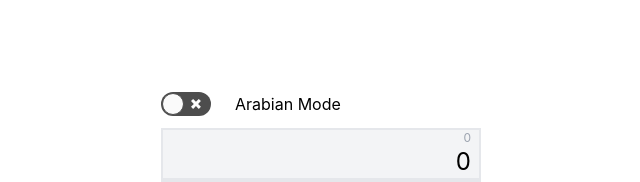
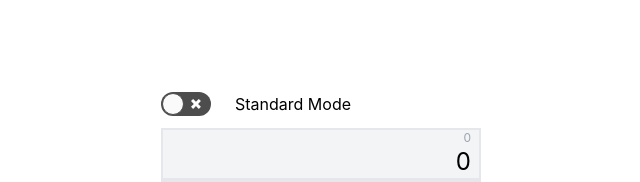
Before and after one commit to bpatterson910/react-calculator, a React (Create React App) app: page / in a window 1280 px wide. Shown: the top 182 px of the page, without its empty margins (319-959 px from the left). Built offline with nearby package versions, Linux system fonts and the light colour scheme.

Commit message:
fix label

```diff
--- a/src/views/Calculator.js
+++ b/src/views/Calculator.js
@@ -73,7 +73,7 @@ const Calculator = () => {
               checked={modeSwitch}
               onChange={() => onSwitchMode()}
             />
-            <span className="pl-6">{modeSwitch ? "Romanian " : "Arabian "} Mode</span>
+            <span className="pl-6">{modeSwitch ? "Roman Numeral " : "Standard "} Mode</span>
           </div>
           <PreviewPanel
             state={state}
```
